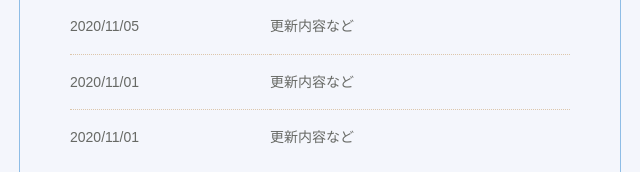
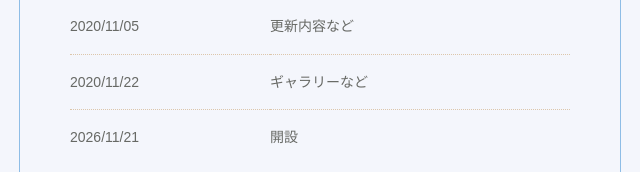
Before and after one commit to karuigittest/nikk, a plain HTML site: page top.html in a window 1280 px wide. Shown: the part 310-482 px from the top of the page, 320-960 px from the left. Drawn offline with nearby package versions, Linux system fonts and the light colour scheme.

Commit message:
Update top.html

```diff
--- a/top.html
+++ b/top.html
@@ -71,10 +71,10 @@
                     <dl class="inline">
                         <dt>2020/11/05</dt>
                         <dd>更新内容など</dd>
-                        <dt>2020/11/01</dt>
-                        <dd>更新内容など</dd>
-                        <dt>2020/11/01</dt>
-                        <dd>更新内容など</dd>
+                        <dt>2020/11/22</dt>
+                        <dd>ギャラリーなど</dd>
+                        <dt>2026/11/21</dt>
+                        <dd>開設</dd>
                     </dl>
                     <p class="text-right">
                         <a href=""><i class="fas fa-history"></i> 更新履歴</a>
```
